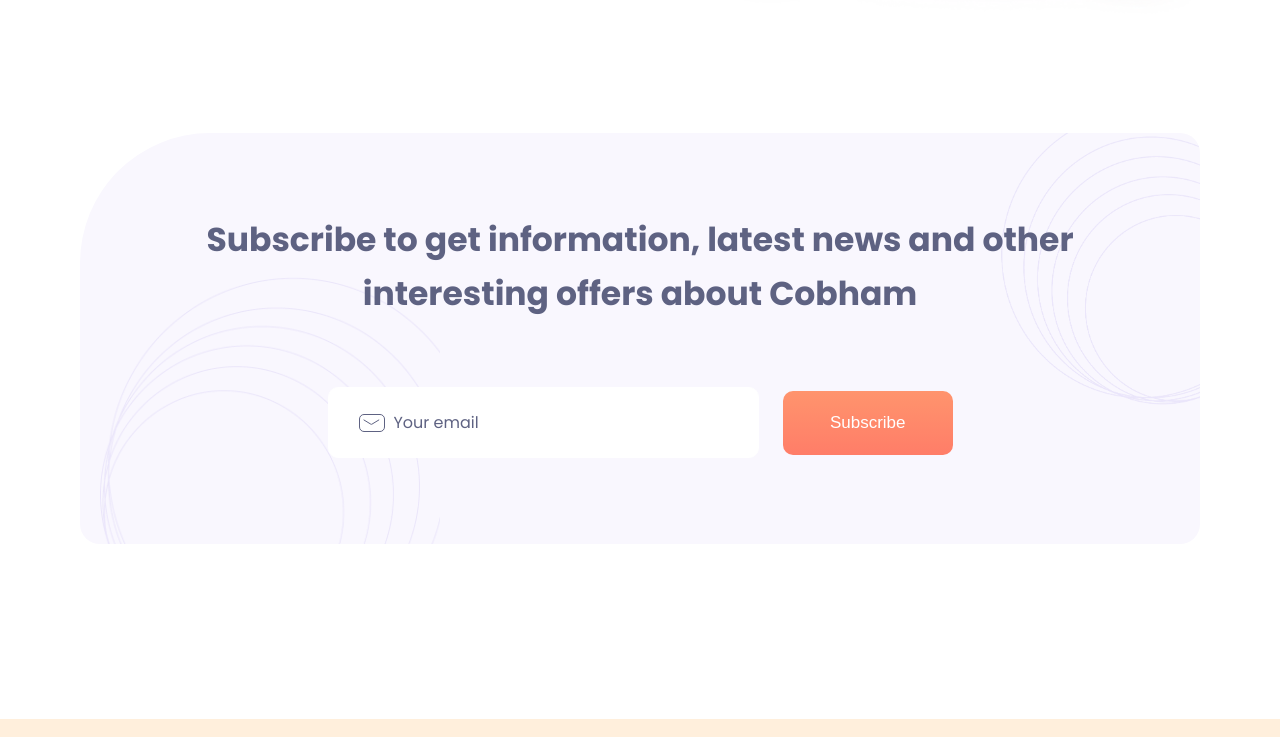
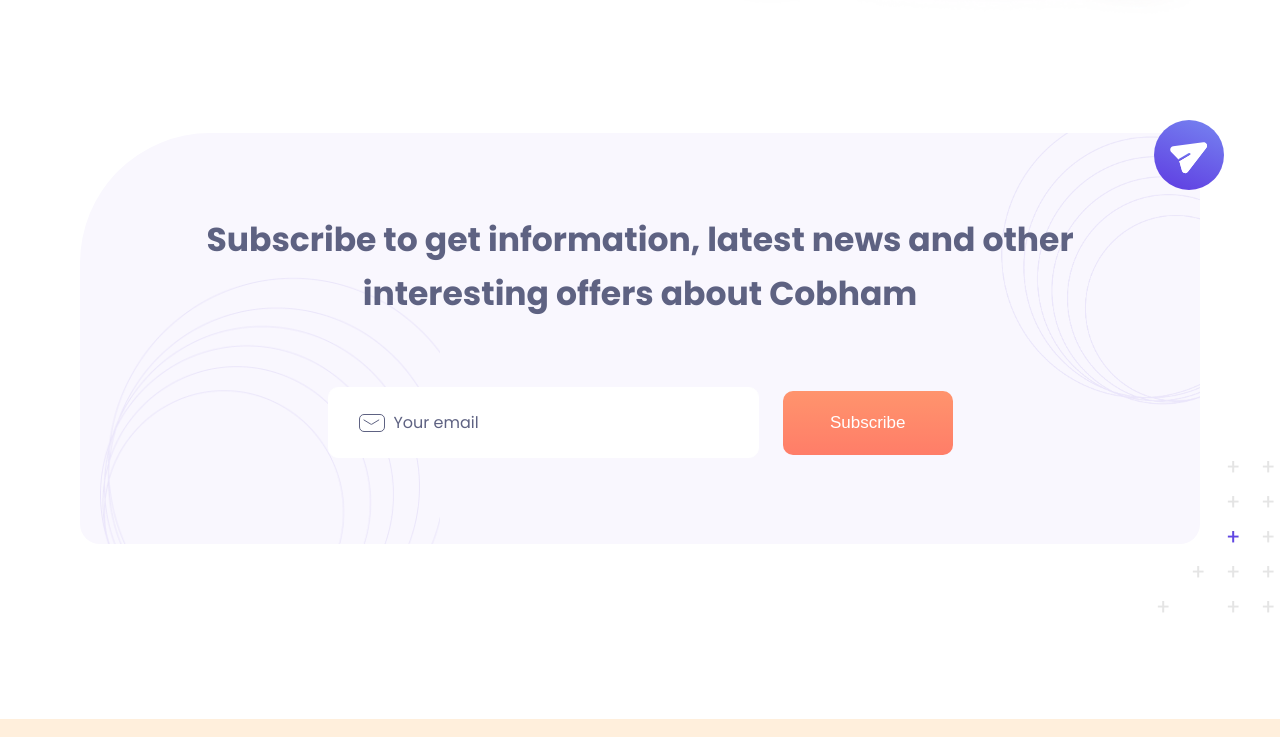
Before and after one commit to Rainbow1900/jadoo, a plain HTML site: page index.html in a window 1280 px wide. Shown: the part 840-1577 px from the top of the page. Drawn offline with Linux system fonts and the light colour scheme.

Commit message:
Jadoo new 7

```diff
--- a/css/style.scss
+++ b/css/style.scss
@@ -148,7 +148,7 @@ h6 {
 /* Include fonts */
 @font-face {
 	font-family: 'Poppins';
-	src: url('/fonts/Poppins-Regular.ttf') format('truetype');
+	src: url('../fonts/Poppins-Regular.ttf') format('truetype');
 	font-weight: 400;
 	font-style: normal;
 }
@@ -156,21 +156,21 @@ h6 {
 
 @font-face {
   font-family: 'Poppins';
-  src: url('/fonts/Poppins-Medium.ttf') format('truetype');
+  src: url('../fonts/Poppins-Medium.ttf') format('truetype');
   font-weight: 500;
   font-style: normal;
 }
 
 @font-face {
   font-family: 'Poppins';
-  src: url('/fonts/Poppins-Bold.ttf') format('truetype');
+  src: url('../fonts/Poppins-Bold.ttf') format('truetype');
   font-weight: 900;
   font-style: normal;
 }
 
 @font-face {
 	font-family: 'Volkhov';
-	src: url('/fonts/Volkhov-Bold.ttf') format('truetype');
+	src: url('../fonts/Volkhov-Bold.ttf') format('truetype');
 	font-weight: 700;
 	font-style: normal;
 }
@@ -591,6 +591,38 @@ h6 {
 .home-subscribe {
 	@include adaptiv-value('padding-bottom', 175, 70, 1);
 	&__container {
+		position: relative;
+		&::before {
+			content: '';
+			position: absolute;
+			width: 70px;
+			height: 70px;
+			top: -13px;
+			right: -14px;
+			background-image: url('../img/icon-form.svg');
+			background-repeat: no-repeat;
+			background-size: 70px;
+			z-index: 20;
+			@media(max-width: 1024px) {
+				right: 0;
+			}
+		}
+
+		&:after {
+			content: '';
+			position: absolute;
+			width: 153px;
+			height: 166px;
+			bottom: -75px;
+			right: -100px;
+			background-image: url('../img/jadoo-img-05.webp');
+			background-repeat: no-repeat;
+			background-size: 153px;
+			z-index: 20;
+			@media(max-width: 1024px) {
+				display: none;
+			}
+		}
 	}
 
 	&__body {
```
Also changed, not shown: css/style.css, img/icon-form.svg (added), 1 other file.
